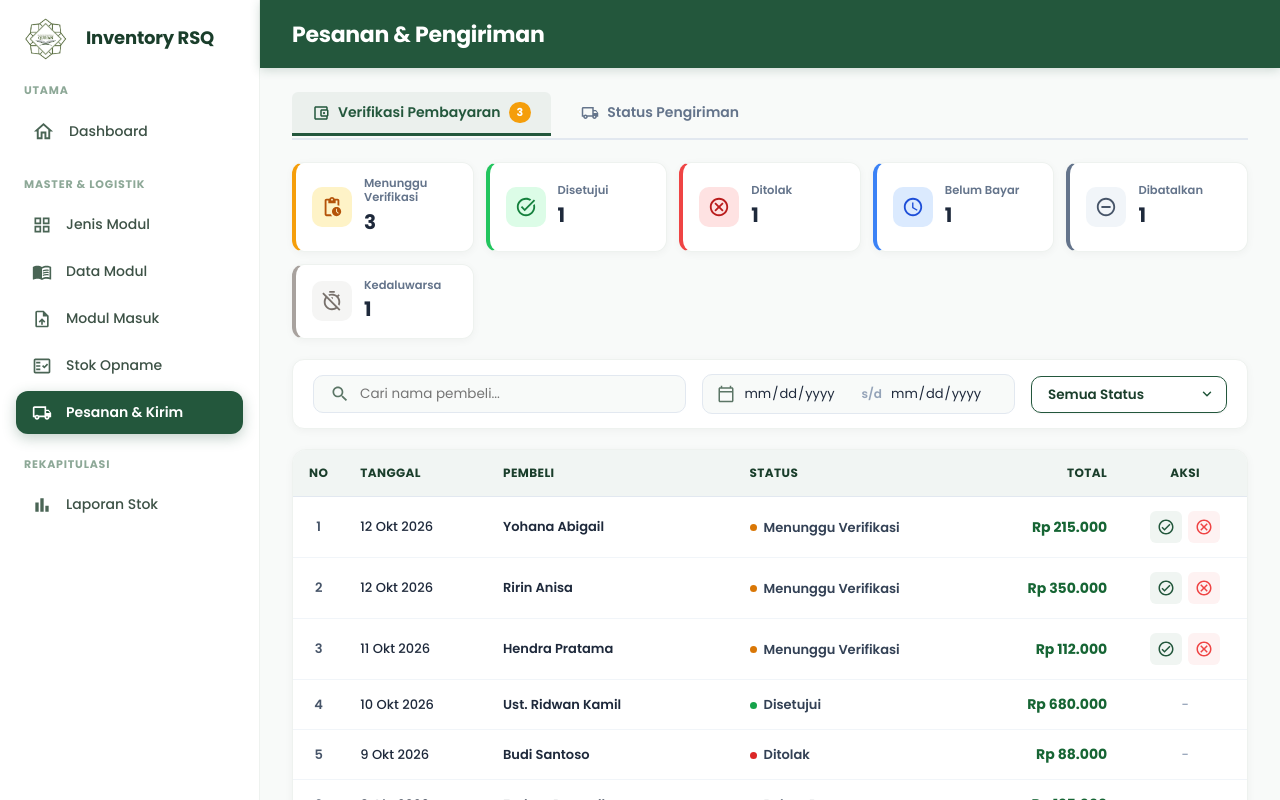
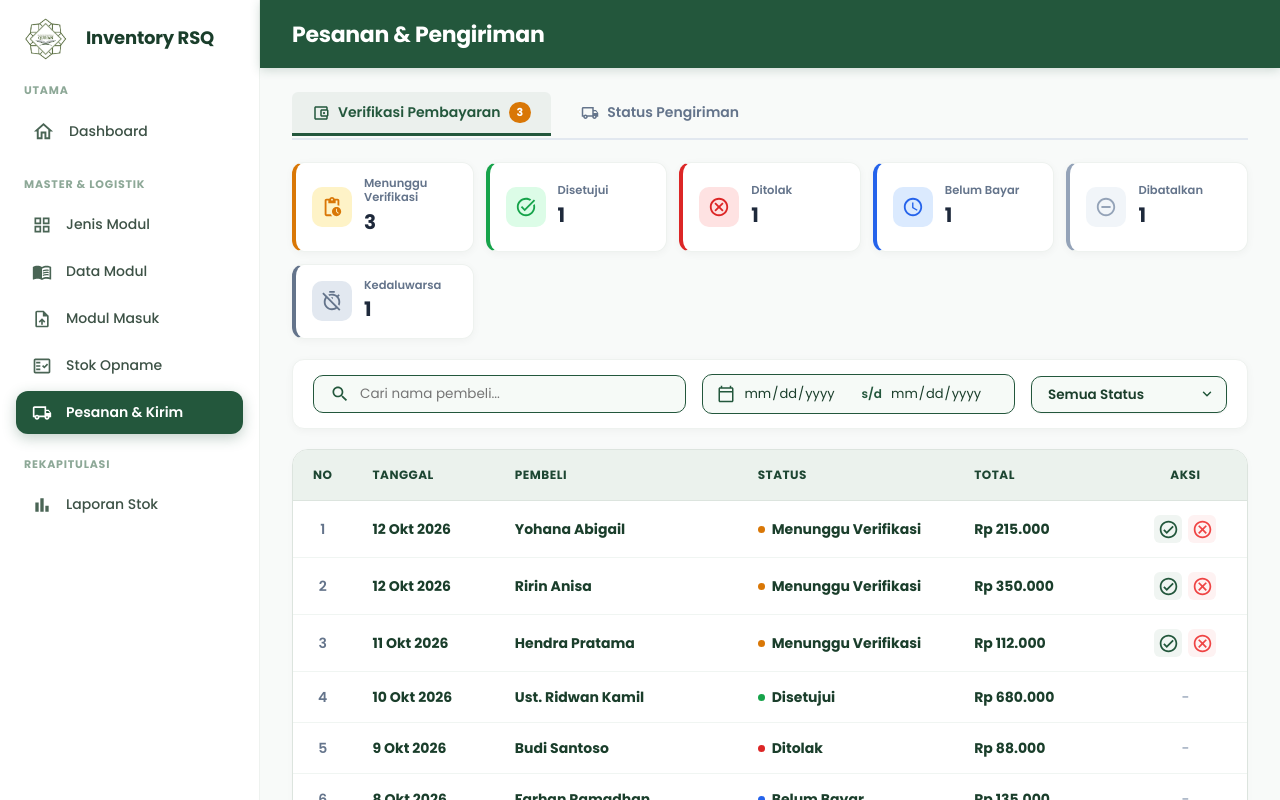
Before and after one commit to yohanaabigaill/Inventory-Pembelajaran, a React (Vite) app: page /pesanan-kirim in a window 1280 px wide. Shown: the top 800 px of the page. Built offline with nearby package versions, Linux system fonts and the light colour scheme.

Commit message:
merapikan tampilan

```diff
--- a/src/pages/VerifikasiPembayaran.jsx
+++ b/src/pages/VerifikasiPembayaran.jsx
@@ -141,12 +141,12 @@ const INITIAL_PESANAN = [
 
 // Card Statistik
 const STATS_CONFIG = [
-  { key: 'totalMenunggu', label: 'Menunggu Verifikasi', status: 'Menunggu Verifikasi', border: '#f59e0b', color: '#b45309', bg: '#fef3c7', icon: PendingActionsOutlinedIcon },
-  { key: 'totalDisetujui', label: 'Disetujui', status: 'Disetujui', border: '#22c55e', color: '#15803d', bg: '#dcfce7', icon: TaskAltOutlinedIcon },
-  { key: 'totalDitolak', label: 'Ditolak', status: 'Ditolak', border: '#ef4444', color: '#b91c1c', bg: '#fee2e2', icon: CancelOutlinedIcon },
-  { key: 'totalBelumBayar', label: 'Belum Bayar', status: 'Belum Bayar', border: '#3b82f6', color: '#1d4ed8', bg: '#dbeafe', icon: AccessTimeOutlinedIcon },
-  { key: 'totalDibatalkan', label: 'Dibatalkan', status: 'Dibatalkan', border: '#64748b', color: '#475569', bg: '#f1f5f9', icon: RemoveCircleOutlineOutlinedIcon },
-  { key: 'totalKedaluwarsa', label: 'Kedaluwarsa', status: 'Kedaluwarsa', border: '#a8a29e', color: '#78716c', bg: '#f5f5f4', icon: TimerOffOutlinedIcon }
+  { key: 'totalMenunggu', label: 'Menunggu Verifikasi', status: 'Menunggu Verifikasi', border: '#d97706', color: '#d97706', bg: '#fef3c7', icon: PendingActionsOutlinedIcon },
+  { key: 'totalDisetujui', label: 'Disetujui', status: 'Disetujui', border: '#16a34a', color: '#16a34a', bg: '#dcfce7', icon: TaskAltOutlinedIcon },
+  { key: 'totalDitolak', label: 'Ditolak', status: 'Ditolak', border: '#dc2626', color: '#dc2626', bg: '#fee2e2', icon: CancelOutlinedIcon },
+  { key: 'totalBelumBayar', label: 'Belum Bayar', status: 'Belum Bayar', border: '#2563eb', color: '#2563eb', bg: '#dbeafe', icon: AccessTimeOutlinedIcon },
+  { key: 'totalDibatalkan', label: 'Dibatalkan', status: 'Dibatalkan', border: '#94a3b8', color: '#94a3b8', bg: '#f1f5f9', icon: RemoveCircleOutlineOutlinedIcon },
+  { key: 'totalKedaluwarsa', label: 'Kedaluwarsa', status: 'Kedaluwarsa', border: '#64748b', color: '#64748b', bg: '#e2e8f0', icon: TimerOffOutlinedIcon }
 ];
 
 export default function VerifikasiPembayaran() {
@@ -399,7 +399,7 @@ export default function VerifikasiPembayaran() {
               <div style={styles.filterCard} className="filter-card-responsive">
                 {/* Pencarian Nama Pembeli */}
                 <div style={styles.searchWrapper} className="search-wrapper-responsive">
-                  <SearchOutlinedIcon sx={{ color: '#5b7566', fontSize: 20 }} />
+                  <SearchOutlinedIcon sx={{ color: '#23573c', fontSize: 20 }} />
                   <input
                     type="text"
                     placeholder="Cari nama pembeli..."
@@ -415,7 +415,7 @@ export default function VerifikasiPembayaran() {
 
                 {/* Filter Rentang Tanggal (dd/mm/yyyy) */}
                 <div style={styles.dateRangeWrapper} className="date-range-responsive">
-                  <CalendarTodayOutlinedIcon sx={{ color: '#5b7566', fontSize: 18, flexShrink: 0 }} />
+                  <CalendarTodayOutlinedIcon sx={{ color: '#23573c', fontSize: 18, flexShrink: 0 }} />
                   <input
                     type="date"
                     value={startDate}
@@ -497,7 +497,7 @@ export default function VerifikasiPembayaran() {
                         <th style={{ ...styles.th, width: '15%' }}>TANGGAL</th>
                         <th style={{ ...styles.th, width: '26%' }}>PEMBELI</th>
                         <th style={{ ...styles.th, width: '23%' }}>STATUS</th>
-                        <th style={{ ...styles.th, width: '18%', textAlign: 'right' }}>TOTAL</th>
+                        <th style={{ ...styles.th, width: '18%' }}>TOTAL</th>
                         <th style={{ ...styles.th, width: '13%', textAlign: 'center' }}>AKSI</th>
                       </tr>
                     </thead>
@@ -516,12 +516,12 @@ export default function VerifikasiPembayaran() {
                             title="Klik baris untuk melihat detail lengkap pesanan"
                           >
                             {/* NO */}
-                            <td style={{ ...styles.td, textAlign: 'center', fontWeight: '600', color: '#475569' }}>
+                            <td style={{ ...styles.td, textAlign: 'center', fontWeight: '600', color: '#64748b' }}>
                               {rowNumber}
                             </td>
 
                             {/* TANGGAL */}
-                            <td style={{ ...styles.td, color: '#1e293b', fontWeight: '500', whiteSpace: 'nowrap' }}>
+                            <td style={{ ...styles.td, color: '#1a3e2b', fontWeight: '700', fontSize: '14px', whiteSpace: 'nowrap' }}>
                               {formatTanggal(item.tanggal)}
                             </td>
 
@@ -544,7 +544,7 @@ export default function VerifikasiPembayaran() {
                             </td>
 
                             {/* TOTAL */}
-                            <td style={{ ...styles.td, textAlign: 'right' }}>
+                            <td style={styles.td}>
                               <div style={styles.totalPriceText}>{formatRupiah(item.totalBayar)}</div>
                             </td>
 
@@ -559,11 +559,9 @@ export default function VerifikasiPembayaran() {
                                       setApprovingOrder(item);
                                     }}
                                     style={styles.btnApprove}
-                                    onMouseEnter={(e) => (e.currentTarget.style.backgroundColor = '#dcfce7')}
-                                    onMouseLeave={(e) => (e.currentTarget.style.backgroundColor = '#f0f5f2')}
                                     title="Setujui Pembayaran"
                                   >
-                                    <CheckCircleOutlinedIcon sx={{ fontSize: 18 }} />
+                                    <CheckCircleOutlinedIcon sx={{ fontSize: 21 }} />
                                   </button>
 
                                   <button
@@ -573,11 +571,9 @@ export default function VerifikasiPembayaran() {
                                       handleOpenTolakModal(item);
                                     }}
                                     style={styles.btnReject}
-                                    onMouseEnter={(e) => (e.currentTarget.style.backgroundColor = '#fee2e2')}
-                                    onMouseLeave={(e) => (e.currentTarget.style.backgroundColor = '#fef2f2')}
                                     title="Tolak Pembayaran"
                                   >
-                                    <CancelOutlinedIcon sx={{ fontSize: 18 }} />
+                                    <CancelOutlinedIcon sx={{ fontSize: 21 }} />
                                   </button>
                                 </div>
                               ) : (
@@ -993,7 +989,7 @@ const styles = {
     backgroundColor: 'rgba(35, 87, 60, 0.06)'
   },
   tabBadgeWarning: {
-    backgroundColor: '#f59e0b',
+    backgroundColor: '#d97706',
     color: '#ffffff',
     padding: '2px 8px',
     borderRadius: '12px',
@@ -1058,10 +1054,10 @@ const styles = {
     display: 'flex',
     alignItems: 'center',
     gap: '10px',
-    backgroundColor: '#f8faf9',
+    backgroundColor: '#f6faf7',
     padding: '8px 16px',
     borderRadius: '10px',
-    border: '1px solid #e2e8f0',
+    border: '1px solid #23573c',
     flex: 1,
     minWidth: '220px'
   },
@@ -1071,16 +1067,16 @@ const styles = {
     backgroundColor: 'transparent',
     fontSize: '13.5px',
     width: '100%',
-    color: '#1e293b'
+    color: '#1a3e2b'
   },
   dateRangeWrapper: {
     display: 'flex',
     alignItems: 'center',
     gap: '8px',
-    backgroundColor: '#f8faf9',
+    backgroundColor: '#f6faf7',
     padding: '8px 14px',
     borderRadius: '10px',
-    border: '1px solid #e2e8f0',
+    border: '1px solid #23573c',
     boxSizing: 'border-box'
   },
   dateInput: {
@@ -1089,14 +1085,14 @@ const styles = {
     backgroundColor: 'transparent',
     fontSize: '13px',
     fontFamily: 'inherit',
-    color: '#1e293b',
+    color: '#1a3e2b',
     cursor: 'pointer',
     width: '110px',
     padding: 0
   },
   dateSeparator: {
     fontSize: '12px',
-    color: '#94a3b8',
+    color: '#23573c',
     fontWeight: '600',
     userSelect: 'none'
   },
@@ -1104,7 +1100,7 @@ const styles = {
     background: 'none',
     border: 'none',
     cursor: 'pointer',
-    color: '#94a3b8',
+    color: '#23573c',
     display: 'flex',
     alignItems: 'center',
     justifyContent: 'center',
@@ -1122,8 +1118,8 @@ const styles = {
   selectFilterPill: {
     padding: '8px 36px 8px 16px',
     borderRadius: '10px',
-    border: '1.5px solid #23573c',
-    backgroundColor: '#ffffff',
+    border: '1px solid #23573c',
+    backgroundColor: '#f6faf7',
     fontSize: '13.5px',
     fontWeight: '600',
     color: '#1a3e2b',
@@ -1139,9 +1135,9 @@ const styles = {
   },
   tableCard: {
     backgroundColor: '#ffffff',
-    borderRadius: '14px',
-    boxShadow: '0 2px 10px rgba(0,0,0,0.04)',
-    border: '1px solid #eef2ef',
+    borderRadius: '16px',
+    boxShadow: '0 2px 10px rgba(0,0,0,0.02)',
+    border: '1px solid #dce4de',
     overflow: 'hidden'
   },
   tableResponsive: {
@@ -1154,33 +1150,36 @@ const styles = {
     textAlign: 'left'
   },
   thRow: {
-    backgroundColor: '#f1f5f3',
-    borderBottom: '1px solid #e2e8f0'
+    backgroundColor: '#ebf2ed',
+    borderBottom: '1px solid #dce4de'
   },
   th: {
-    padding: '14px 16px',
+    padding: '16px 20px',
     fontSize: '12px',
     fontWeight: '700',
+    color: '#1d4632',
+    letterSpacing: '0.5px',
+    textTransform: 'uppercase',
+    whiteSpace: 'nowrap'
+  },
+  tr: {
+    borderBottom: '1px solid #f0f5f2',
+    transition: 'background 0.15s'
+  },
+  td: {
+    padding: '14px 20px',
+    fontSize: '14px',
     color: '#1a3e2b',
-    letterSpacing: '0.4px',
-    whiteSpace: 'nowrap'
-  },
-  tr: {
-    borderBottom: '1px solid #f1f5f9'
-  },
-  td: {
-    padding: '14px 16px',
-    fontSize: '13px',
-    color: '#334155',
     verticalAlign: 'middle'
   },
   buyerNameText: {
-    fontWeight: '600',
-    color: '#1e293b'
+    fontWeight: '700',
+    color: '#1a3e2b',
+    fontSize: '14px'
   },
   totalPriceText: {
     fontWeight: '700',
-    color: '#166534',
+    color: '#1a3e2b',
     fontSize: '14px'
   },
   statusIndicatorWrapper: {
@@ -1196,9 +1195,9 @@ const styles = {
     flexShrink: 0
   },
   statusText: {
-    fontSize: '13px',
-    fontWeight: '600',
-    color: '#334155'
+    fontSize: '14px',
+    fontWeight: '700',
+    color: '#1a3e2b'
   },
   actionButtonsWrapper: {
     display: 'flex',
@@ -1210,85 +1209,87 @@ const styles = {
     display: 'inline-flex',
     alignItems: 'center',
     justifyContent: 'center',
-    width: '32px',
-    height: '32px',
-    padding: '6px',
+    width: '28px',
+    height: '28px',
     borderRadius: '6px',
     border: 'none',
     backgroundColor: '#f0f5f2',
     color: '#23573c',
-    cursor: 'pointer',
-    transition: 'all 0.2s ease'
+    cursor: 'pointer'
   },
   btnReject: {
     display: 'inline-flex',
     alignItems: 'center',
     justifyContent: 'center',
-    width: '32px',
-    height: '32px',
-    padding: '6px',
+    width: '28px',
+    height: '28px',
     borderRadius: '6px',
     border: 'none',
     backgroundColor: '#fef2f2',
     color: '#ef4444',
-    cursor: 'pointer',
-    transition: 'all 0.2s ease'
+    cursor: 'pointer'
   },
   emptyTable: {
     textAlign: 'center',
     padding: '40px',
-    color: '#94a3b8',
+    color: '#64748b',
     fontSize: '14px'
   },
   cardFooter: {
-    padding: '14px 20px',
-    borderTop: '1px solid #e2e8f0',
+    padding: '16px 24px',
+    minHeight: '64px',
+    boxSizing: 'border-box',
+    borderTop: '1px solid #edf2ef',
     display: 'flex',
     alignItems: 'center',
     justifyContent: 'space-between',
-    backgroundColor: '#fcfdfd'
+    backgroundColor: '#ffffff'
   },
   pageInfo: {
-    fontSize: '13px',
+    fontSize: '14px',
     color: '#64748b',
-    fontWeight: '500'
+    fontWeight: '400'
   },
   paginationButtons: {
     display: 'flex',
-    gap: '6px'
+    alignItems: 'center',
+    gap: '8px'
   },
   btnPageArrow: {
     width: '32px',
     height: '32px',
-    borderRadius: '6px',
-    border: '1px solid #e2e8f0',
+    borderRadius: '8px',
+    border: '1px solid #dce4de',
     backgroundColor: '#ffffff',
-    color: '#475569',
+    color: '#3d5246',
     display: 'flex',
     alignItems: 'center',
     justifyContent: 'center',
     cursor: 'pointer',
-    fontSize: '13px',
-    fontWeight: '600'
+    fontSize: '14px',
+    transition: 'all 0.15s'
   },
   btnPageNum: {
     width: '32px',
     height: '32px',
-    borderRadius: '6px',
-    border: '1px solid #e2e8f0',
+    borderRadius: '8px',
+    border: '1px solid #dce4de',
     backgroundColor: '#ffffff',
-    color: '#475569',
+    color: '#3d5246',
     display: 'flex',
     alignItems: 'center',
     justifyContent: 'center',
     cursor: 'pointer',
-    fontSize: '13px',
-    fontWeight: '600'
+    fontSize: '14px',
+    fontWeight: '500',
+    transition: 'all 0.15s'
   },
   btnPageNumActive: {
     backgroundColor: '#23573c',
+    border: 'none',
     color: '#ffffff',
-    borderColor: '#23573c'
+    fontWeight: '700',
+    boxShadow: '0 2px 6px rgba(35, 87, 60, 0.3)'
   },
   modalOverlay: {
     position: 'fixed',
```
